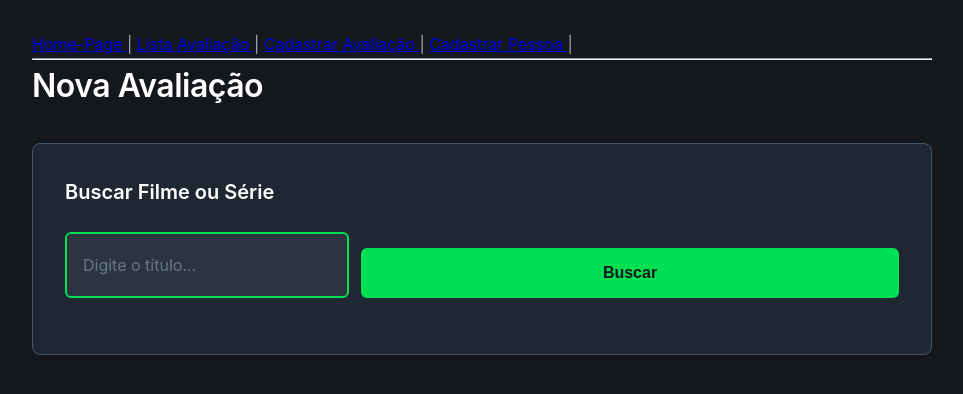
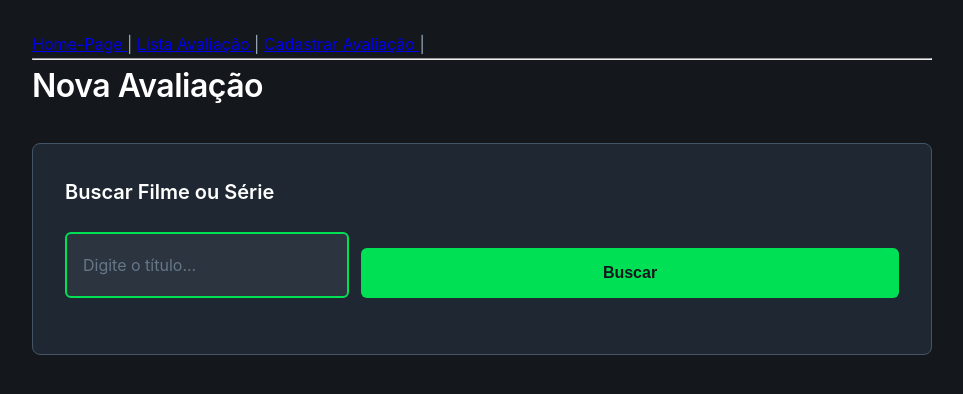
Before and after one commit to LuisaSilveira/inf1407-Projeto1-FakeLetterboxd, a Django app: template projeto-letterboxd/NossoProjeto/main/templates/main/criaAvaliacao.html in a window 1280 px wide. Shown: the top 394 px of the page, without its empty margins (158-1121 px from the left). Run offline with Django 5.2, Linux system fonts and the light colour scheme; the template is opened without the code that fills it, so the values that code supplies are empty.

Commit message:
remoção de campus inuteis

```diff
--- a/projeto-letterboxd/NossoProjeto/main/templates/main/links.html
+++ b/projeto-letterboxd/NossoProjeto/main/templates/main/links.html
@@ -7,10 +7,4 @@
 <a href="{% url 'main:cria-avaliacao' %}">
     Cadastrar Avaliação
 </a> |
-<a href="{% url 'main:cria-pessoa' %}">
-    Cadastrar Pessoa
-</a> |
-<!-- <a href="{% url 'main:lista-midia' %}">
-    Lista Midia
-</a> | -->
 <hr>
```
